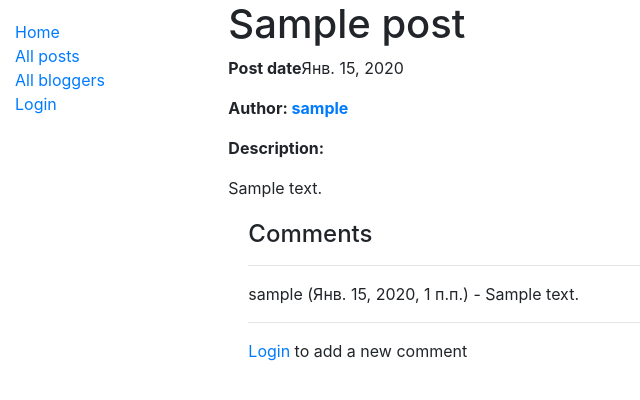
After one commit to Andrewkha/django-blog, a Django app: page /blog/post/1 in a window 1280 px wide. The commit adds this page. Shown: the top 400 px of the page, without its empty margins (0-640 px from the left). Run offline with Django 3.2, Linux system fonts and the light colour scheme; tables that the repository leaves empty hold one stand-in row (values such as "Sample post"); some libraries are stand-ins or nearby versions.

Commit message:
finished

```diff
--- a/bloggerscorner/blog/models.py
+++ b/bloggerscorner/blog/models.py
@@ -48,7 +48,7 @@ class Post(models.Model):
         verbose_name_plural = 'Записи'
 
     def get_absolute_url(self):
-        return reverse('post-details', args=[str(self.id)])
+        return reverse('post-detail', args=[str(self.id)])
 
 
 class Comment(models.Model):
--- a/bloggerscorner/blog/templates/base_generic.html
+++ b/bloggerscorner/blog/templates/base_generic.html
@@ -16,6 +16,14 @@
             {% block sidebar %}
             <ul class="sidebar-nav">
                 <li><a href="{% url 'index' %}">Home</a></li>
+                <li><a href="{% url 'posts' %}">All posts</a></li>
+                <li><a href="{% url 'index' %}">All bloggers</a></li>
+                {% if user.is_authenticated %}
+                    <li>User: {{ user.username }}</li>
+                    <li><a href="{% url 'logout' %}">Logout</a></li>
+                {% else %}
+                    <li><a href="{% url 'login' %}">Login</a></li>
+                {% endif %}
             </ul>
             {% endblock %}
         </div>
--- /dev/null
+++ b/bloggerscorner/blog/templates/blog/post/post_detail.html
@@ -0,0 +1,28 @@
+{% extends "base_generic.html" %}
+
+{% block content %}
+  <h1>{{ post.title }}</h1>
+
+  <p><strong>Post date</strong>{{ post.created }}</p>
+  <p><strong>Author: <a href="{{ post.author.author.get_absolute_url }}">{{ post.author.username }}</a> </strong>
+  <p><strong>Description:</strong></p>
+  <p>
+    {{ post.description }}
+  </p>
+
+  <div style="margin-left:20px;margin-top:20px">
+    <h4>Comments</h4>
+
+    {% for comment in post.comment_set.all %}
+      <hr>
+      <p>{{ comment.author.username }} ({{ comment.post_date }}) - {{ comment.description }}</p>
+    {% endfor %}
+    <hr>
+    {% if user.is_authenticated %}
+      <p><a href="{% url 'comment-create' post.pk %}">Add a new comment</a> </p>
+    {% else %}
+      <p><a href="{% url 'login' %}?next={{request.path}}">Login</a> to add a new comment</p>
+    {% endif %}
+
+  </div>
+{% endblock %}
--- a/bloggerscorner/blog/urls.py
+++ b/bloggerscorner/blog/urls.py
@@ -2,5 +2,9 @@ from django.urls import path
 from . import views
 
 urlpatterns = [
-    path('', views.index, name='index')
+    path('', views.index, name='index'),
+    path('posts/', views.PostListView.as_view(), name='posts'),
+    path('post/<int:pk>', views.PostDetailView.as_view(), name='post-detail'),
+    path('author/<int:pk>', views.AuthorDetailView.as_view(), name='author-detail'),
+    path('post/<int:pk>/create', views.CommentCreate.as_view(), name='comment-create')
 ]
--- a/bloggerscorner/blog/views.py
+++ b/bloggerscorner/blog/views.py
@@ -1,4 +1,12 @@
 from django.shortcuts import render
+from django.views import generic
+
+from .models import Post, Comment
+from django.contrib.auth.models import User
+from django.contrib.auth.mixins import LoginRequiredMixin
+from django.views.generic.edit import CreateView
+from django.urls import reverse
+from django.shortcuts import get_object_or_404
 
 # Create your views here.
 
@@ -8,3 +16,51 @@ def index(request):
         'message': 'hello'
     }
     return render(request, 'index.html', context)
+
+
+class PostListView(generic.ListView):
+    model = Post
+    paginate_by = 5
+    template_name = 'blog/post/post_list.html'
+
+
+class PostDetailView(generic.DeleteView):
+    model = Post
+    template_name = 'blog/post/post_detail.html'
+
+
+class AuthorDetailView(generic.DeleteView):
+    model = User
+    template_name = 'blog/author/author_detail.html'
+
+
+class CommentCreate(LoginRequiredMixin, CreateView):
+    model = Comment
+    fields = ['description']
+
+    def get_context_data(self, **kwargs):
+        """
+        Add associated blog to form template so can display its title in HTML.
+        """
+        # Call the base implementation first to get a context
+        context = super(CommentCreate, self).get_context_data(**kwargs)
+        # Get the blog from id and add it to the context
+        context['post'] = get_object_or_404(Post, pk=self.kwargs['pk'])
+        return context
+
+    def form_valid(self, form):
+        """
+        Add author and associated blog to form data before setting it as valid (so it is saved to model)
+        """
+        #Add logged-in user as author of comment
+        form.instance.author = self.request.user
+        #Associate comment with blog based on passed id
+        form.instance.blog=get_object_or_404(Post, pk = self.kwargs['pk'])
+        # Call super-class form validation behaviour
+        return super(CommentCreate, self).form_valid(form)
+
+    def get_success_url(self):
+        """
+        After posting comment return to associated blog.
+        """
+        return reverse('post-detail', kwargs={'pk': self.kwargs['pk']})
```
Also changed, not shown: bloggerscorner/blog/templates/blog/comment_form.html (added, +14 -0 lines), bloggerscorner/blog/templates/blog/post/post_list.html (added, +20 -0 lines).
